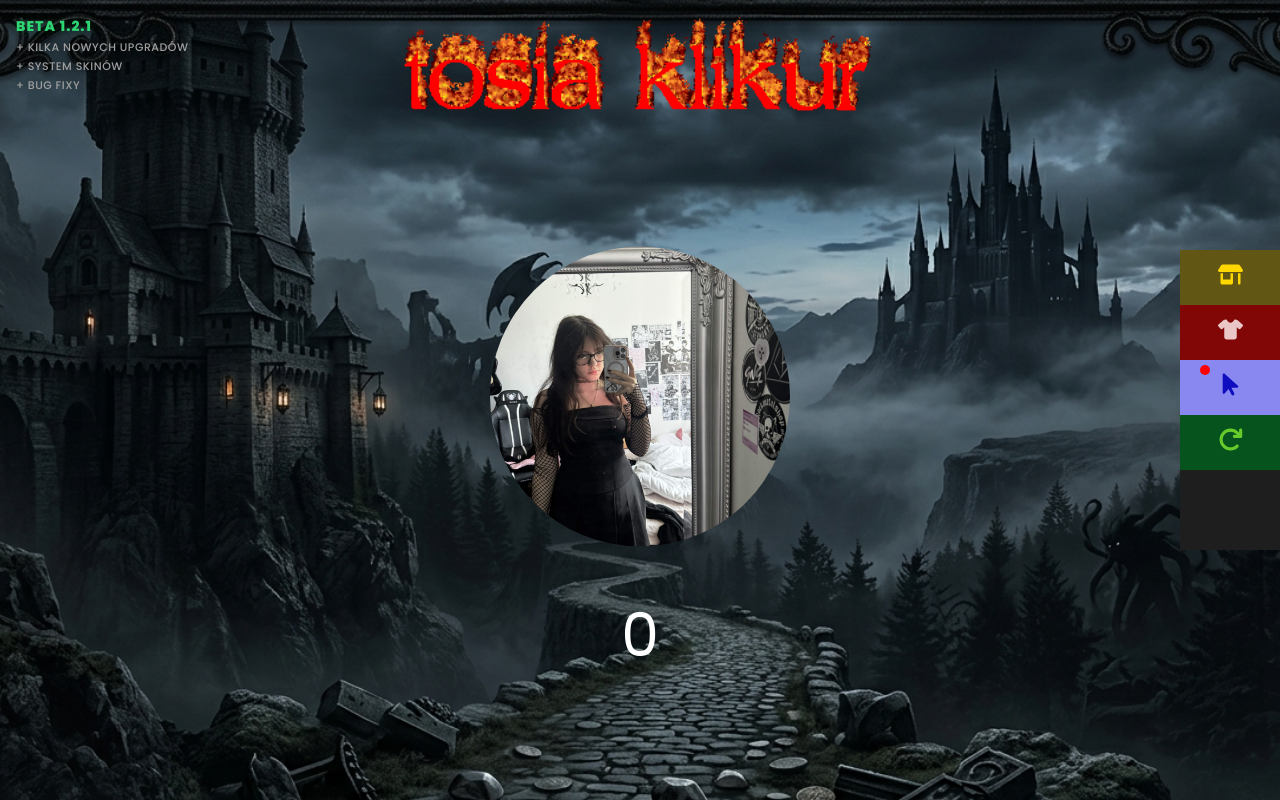
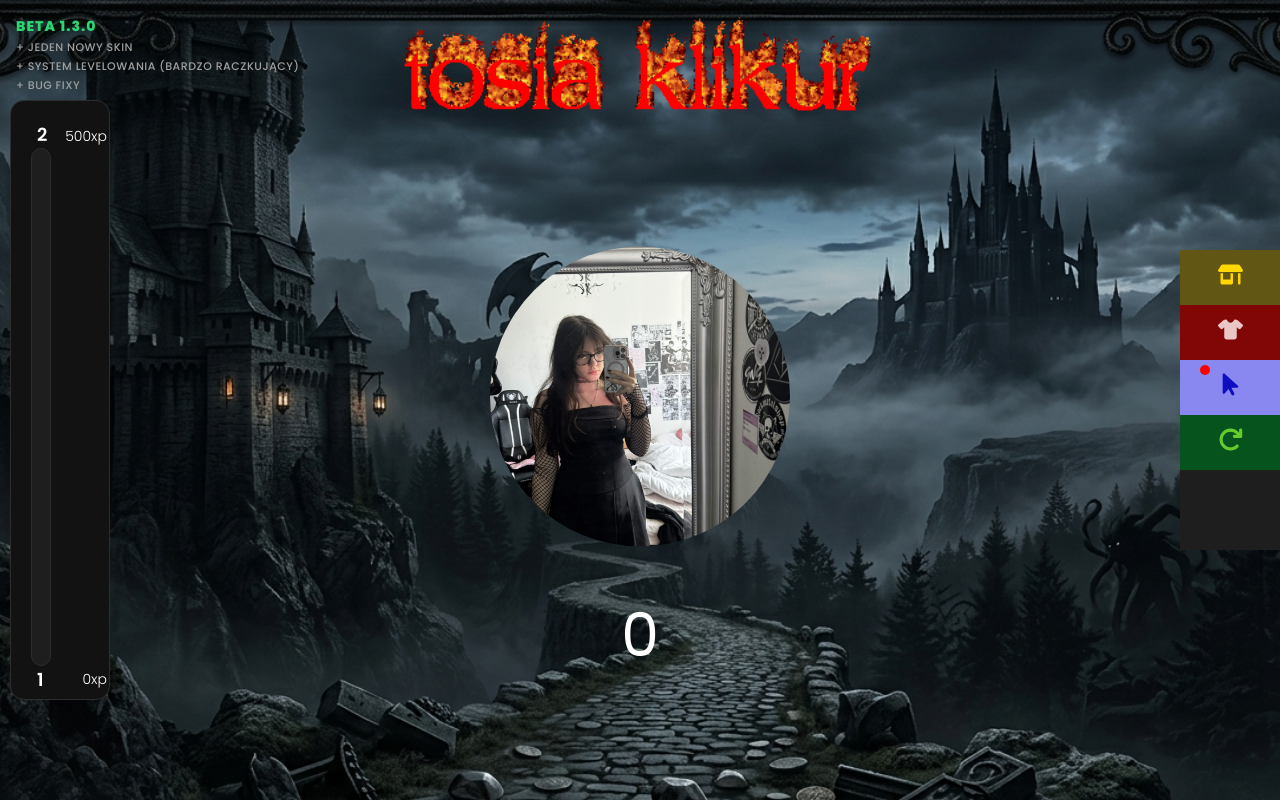
Before and after one commit to kwasnakiwi/TosiaKlikur, a React (Vite) app: page / in a window 1280 px wide. Built offline with nearby package versions, Linux system fonts and the light colour scheme.

Commit message:
added levels and tosia-misia

```diff
--- a/src/App.jsx
+++ b/src/App.jsx
@@ -1,5 +1,5 @@
 import { BrowserRouter as Router, Routes, Route } from "react-router-dom"
-import Clicker from "./Sites/Clicker"
+import Clicker from "./Components/Clicker"
 
 function App() {
   return (
--- a/src/Sites/Clicker.jsx
+++ b/src/Components/Clicker.jsx
@@ -16,7 +16,9 @@ import tosia4 from "./../assets/tosia_imgs/tosia4.jpg";
 import tosia5 from "./../assets/tosia_imgs/tosia5.jpg";
 import tosia6 from "./../assets/tosia_imgs/tosia6.jpg";
 import tosiaRozbierajSie from "./../assets/tosia_imgs/tosia_rozbieraj_sie.png";
+import tosiaMisia from "./../assets/tosia_imgs/tosia-misia.jpg";
 import Skins from "./Skins";
+import LevelBar from "./LevelBar";
 
 const getEncryptedScore = () => {
   const saved = localStorage.getItem("score");
@@ -62,7 +64,7 @@ const getEncryptedSkins = () => {
   const saved = localStorage.getItem("skins");
   if (!saved) return ["skin_tosia1"];
   try {
-    return atob(JSON.parse(saved));
+    return JSON.parse(atob(saved));
   } catch (e) {
     return ["skin_tosia1"];
   }
@@ -78,7 +80,18 @@ const getEncryptedCurrentSkin = () => {
   }
 };
 
-// localStorage.setItem("score", btoa("1000000000"));
+const getEncryptedXp = () => {
+  const saved = localStorage.getItem("xp");
+  if (!saved) return 0;
+  try {
+    return Number(atob(saved));
+  } catch (e) {
+    return 0;
+  }
+};
+
+// localStorage.setItem("xp", btoa(105000));
+// localStorage.setItem("score", btoa("100000000000000000"));
 // localStorage.setItem("rebirths", btoa("2"));
 
 function Clicker() {
@@ -95,6 +108,9 @@ function Clicker() {
   const [currentSkin, setCurrentSkin] = useState(() =>
     getEncryptedCurrentSkin(),
   );
+  const [xp, setXp] = useState(() => getEncryptedXp());
+  const [level, setLevel] = useState(1);
+  const [showLevelUp, setShowLevelUp] = useState(false);
 
   useEffect(() => {
     const hasAutoClicker = upgrades.includes("auto_clicker_1");
@@ -124,14 +140,58 @@ function Clicker() {
           return tosia6;
         case "skin_tosia_rozbieraj_sie":
           return tosiaRozbierajSie;
+        case "skin_tosia_misia":
+          return tosiaMisia;
       }
     });
   }, [currentSkin]);
+
+  useEffect(() => {
+    const handleLevelRewards = (newLevel) => {
+      switch (newLevel) {
+        case 2:
+          setScore((prev) => {
+            const newScore = prev + 5000;
+            localStorage.setItem("score", btoa(newScore.toString()));
+            return newScore;
+          });
+          break;
+        case 3:
+          break;
+        case 4:
+          break;
+        case 5:
+          break;
+        case 6:
+          break;
+        default:
+          break;
+      }
+    };
+
+    let calculatedLevel = 1;
+    if (xp >= 5500) calculatedLevel = 6;
+    else if (xp >= 3500) calculatedLevel = 5;
+    else if (xp >= 2000) calculatedLevel = 4;
+    else if (xp >= 1000) calculatedLevel = 3;
+    else if (xp >= 500) calculatedLevel = 2;
+
+    if (calculatedLevel > level) {
+      setLevel(calculatedLevel);
+      handleLevelRewards(calculatedLevel);
+
+      setShowLevelUp(true);
+      setTimeout(() => {
+        setShowLevelUp(false);
+      }, 2000);
+    }
+  }, [xp, level]);
 
   const getClickAddition = () => {
     let addition = 1;
     let isCrit = false;
     let critChance = 0;
+    let xpAddition = 1;
 
     if (upgrades.includes("upg_click_1")) addition += 1;
     if (upgrades.includes("upg_click_2")) addition += 2;
@@ -144,9 +204,10 @@ function Clicker() {
     if (Math.random() < critChance) {
       isCrit = true;
       addition *= 5;
+      xpAddition *= 5;
     }
 
-    return { addition, isCrit };
+    return { addition, isCrit, xpAddition };
   };
 
   const addToScore = () => {
@@ -165,6 +226,7 @@ function Clicker() {
       x: randomX,
       y: randomY,
       value: currentAddition,
+      xpValue: currentAdditionData.xpAddition,
       isCrit: currentAdditionData.isCrit,
     };
 
@@ -178,6 +240,12 @@ function Clicker() {
       const newScore = prev + currentAddition;
       localStorage.setItem("score", btoa(newScore.toString()));
       return newScore;
+    });
+
+    setXp((prev) => {
+      const newXp = prev + currentAdditionData.xpAddition;
+      localStorage.setItem("xp", btoa(newXp));
+      return newXp;
     });
   };
 
@@ -223,11 +291,14 @@ function Clicker() {
           setScore={setScore}
         />
       )}
+      {showLevelUp && (
+        <div className="level-up-notification">AWANS! POZIOM {level}</div>
+      )}
       <div className="main-container">
         <div className="version-box">
-          <p className="version">BETA 1.2.1</p>
-          <p className="added-things">+ Kilka nowych upgradów</p>
-          <p className="added-things">+ System skinów</p>
+          <p className="version">BETA 1.3.0</p>
+          <p className="added-things">+ Jeden nowy skin</p>
+          <p className="added-things">+ System levelowania (bardzo raczkujący)</p>
           <p className="added-things">+ Bug fixy</p>
         </div>
         <div className="title">
@@ -269,11 +340,15 @@ function Clicker() {
             }}
           >
             +{text.value}
+            <span style={{ fontSize: "0.9rem", color: "cornflowerblue" }}>
+              +{text.xpValue}xp
+            </span>
           </span>
         ))}
         <div className="score-label">
           <span className="score">{score}</span>
         </div>
+        <LevelBar level={level} xp={xp} />
       </div>
     </>
   );
--- /dev/null
+++ b/src/Components/LevelBar.jsx
@@ -0,0 +1,74 @@
+import "./../styles/LevelBar.css";
+
+function LevelBar({ level, xp }) {
+  const levelsConfig = {
+    1: { min: 0, max: 500 },
+    2: { min: 500, max: 1500 },
+    3: { min: 1500, max: 3000 },
+    4: { min: 3000, max: 5000 },
+    5: { min: 5000, max: 7500 },
+    6: { min: 7500, max: 10500 },
+    7: { min: 10500, max: 14000 },
+    8: { min: 14000, max: 18000 },
+    9: { min: 18000, max: 22500 },
+    10: { min: 22500, max: 27500 },
+    11: { min: 27500, max: 33000 },
+    12: { min: 33000, max: 39000 },
+    13: { min: 39000, max: 45500 },
+    14: { min: 45500, max: 52500 },
+    15: { min: 52500, max: 60000 },
+    16: { min: 60000, max: 68000 },
+    17: { min: 68000, max: 76500 },
+    18: { min: 76500, max: 85500 },
+    19: { min: 85500, max: 95000 },
+    20: { min: 95000, max: 105000 },
+  };
+
+  const currentRange = levelsConfig[level];
+  const isMaxLevel = level >= 6;
+
+  let progressPercent = 0;
+  let xpOnCurrentLevel = xp;
+  let xpRequiredForNext = 500;
+
+  if (isMaxLevel) {
+    progressPercent = 100;
+  } else if (currentRange) {
+    xpOnCurrentLevel = xp - currentRange.min;
+    xpRequiredForNext = currentRange.max - currentRange.min;
+
+    progressPercent = (xpOnCurrentLevel / xpRequiredForNext) * 100;
+    if (progressPercent > 100) progressPercent = 100;
+    if (progressPercent < 0) progressPercent = 0;
+  }
+
+  return (
+    <div className="level-bar-box">
+      <span className="next-level">{isMaxLevel ? "MAX" : level + 1}</span>
+      <div className="level-bar-back">
+        <div
+          className="level-bar-value"
+          style={{
+            height: `${progressPercent}%`,
+          }}
+        />
+      </div>
+      <span className="current-level">{level}</span>
+
+      <span
+        className="current-xp"
+        style={{
+          bottom: progressPercent > 0 ? `${progressPercent}%` : "20px",
+        }}
+      >
+        {isMaxLevel ? "" : `${xpOnCurrentLevel}xp`}
+      </span>
+
+      <span className="required-xp">
+        {isMaxLevel ? "" : `${xpRequiredForNext}xp`}
+      </span>
+    </div>
+  );
+}
+
+export default LevelBar;
--- a/src/Sites/Skins.jsx
+++ b/src/Components/Skins.jsx
@@ -6,6 +6,7 @@ import tosia4 from "./../assets/tosia_imgs/tosia4.jpg";
 import tosia5 from "./../assets/tosia_imgs/tosia5.jpg";
 import tosia6 from "./../assets/tosia_imgs/tosia6.jpg";
 import tosiaRozbierajSie from "./../assets/tosia_imgs/tosia_rozbieraj_sie.png";
+import tosiaMisia from "./../assets/tosia_imgs/tosia-misia.jpg";
 import { useState } from "react";
 
 function Skins({
@@ -92,6 +93,15 @@ function Skins({
           equipped: currentSkin === "skin_tosia_rozbieraj_sie",
           type: "skin",
         },
+        {
+          id: "skin_tosia_misia",
+          name: "Tosia-Misia",
+          desc: "A może jednak Misia-Tosia?",
+          img: tosiaMisia,
+          price: 5000,
+          equipped: currentSkin === "skin_tosia_misia",
+          type: "skin",
+        },
       ],
     },
   ];
--- /dev/null
+++ b/src/styles/LevelBar.css
@@ -0,0 +1,108 @@
+:root {
+  --bg-main: #121212; /* Głęboka, matowa czerń na tło */
+  --bg-secondary: #1e1e1e; /* Jaśniejsza czerń na przyciski/karty */
+  --border-color: #2d2d2d; /* Subtelne obramowania */
+  --text-main: #ffffff; /* Wyrazisty biały tekst */
+  --text-muted: #a0a0a0; /* Szary tekst do statystyk w tle */
+  --accent-color: #ffd700; /* Żywe, growe złoto */
+  --accent-hover: #e6c200; /* Ciemniejsze złoto po najechaniu myszką */
+  --accent-hover2: #b89d028f; /* Ciemniejsze złoto po najechaniu myszką */
+  --accent-glow: rgba(255, 215, 0, 0.3); /* Poświata do animacji kliknięcia */
+  --bg-panel: #1e1e1e;
+  --bg-card: #252525;
+  --border-subtle: #2d2d2d;
+  --border-focus: #444444;
+  --text-dark: #121212;
+  --status-available: #2ed573;
+  --status-available-glow: rgba(46, 213, 115, 0.2);
+}
+.level-bar-box {
+  position: absolute;
+  left: 10px;
+  top: 50%;
+  transform: translateY(-50%);
+  color: var(--text-main);
+  height: 600px;
+  padding: 20px;
+  border: 1px solid var(--border-color);
+  background-color: var(--bg-main);
+  border-radius: 14px;
+  width: 100px;
+}
+.level-bar-back {
+  position: relative;
+  height: calc(100% - 40px);
+  width: 20px;
+  border-radius: 15px;
+  background-color: var(--bg-secondary);
+  border: 1px solid var(--border-subtle);
+}
+.level-bar-value {
+  position: absolute;
+  bottom: 0;
+  left: 0;
+  background-color: var(--status-available);
+  width: 100%;
+  border-radius: 15px;
+}
+.current-level,
+.next-level {
+  font-weight: 600;
+  font-size: 18px;
+  margin-left: 6px;
+  display: block;
+}
+.current-xp,
+.required-xp {
+  position: absolute;
+  right: 2px;
+  font-weight: 300;
+  font-size: 14px;
+}
+.required-xp {
+  top: 25px;
+}
+.current-xp {
+  transform: translateY(50%);
+}
+
+.level-up-notification {
+  position: fixed;
+  top: 25%;
+  left: 50%;
+  transform: translate(-50%, -50%);
+  background-color: var(--bg-panel);
+  border: 1px solid var(--status-available);
+  border-radius: 8px;
+  padding: 12px 24px;
+  color: var(--status-available);
+  font-size: 20px;
+  font-weight: bold;
+  letter-spacing: 2px;
+  text-transform: uppercase;
+  box-shadow:
+    0 10px 25px rgba(0, 0, 0, 0.4),
+    0 0 15px var(--status-available-glow);
+  z-index: 9999;
+  pointer-events: none;
+  animation: simpleFade 2s ease-in-out forwards;
+}
+
+@keyframes simpleFade {
+  0% {
+    opacity: 0;
+    transform: translate(-50%, -40%);
+  }
+  15% {
+    opacity: 1;
+    transform: translate(-50%, -50%);
+  }
+  85% {
+    opacity: 1;
+    transform: translate(-50%, -50%);
+  }
+  100% {
+    opacity: 0;
+    transform: translate(-50%, -60%);
+  }
+}
```
Also changed, not shown: src/Components/Rebirths.jsx (renamed from src/Sites/Rebirths.jsx), src/Components/Shop.jsx (renamed from src/Sites/Shop.jsx), src/assets/tosia_imgs/tosia-misia.jpg (added).
